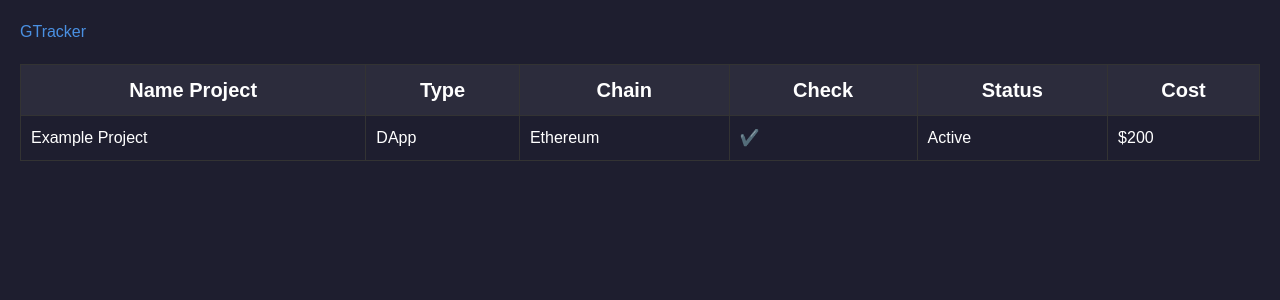
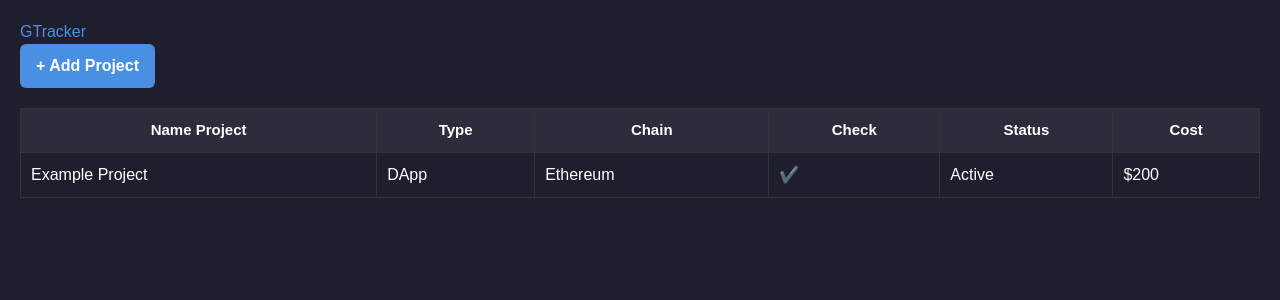
Before and after one commit to gardea22/GTracker, a Next.js app: page / in a window 1280 px wide. Shown: the top 300 px of the page. Built offline with nearby package versions, Linux system fonts and the light colour scheme.

Commit message:
Update page.tsx

```diff
--- a/app/page.tsx
+++ b/app/page.tsx
@@ -1,9 +1,22 @@
-import React from 'react';
+import React, { useState } from 'react';
 
 const Dashboard = () => {
+  const [showModal, setShowModal] = useState(false);
+
+  const handleSubmit = (e: React.FormEvent) => {
+    e.preventDefault();
+    // Di sini kamu bisa ambil data form dan masukkan ke tabel
+    alert("Data submitted!");
+    setShowModal(false);
+  };
+
   return (
-    <div style={{ fontFamily: 'Arial, sans-serif', padding: '20px', backgroundColor: '#1e1e2f', minHeight: '100vh' }}>
+    <div style={{ fontFamily: 'Arial, sans-serif', padding: '20px', backgroundColor: '#1e1e2f', minHeight: '100vh', color: 'white' }}>
       <h1 style={{ textAlign: 'left', color: '#4A90E2' }}>GTracker</h1>
+
+      <button onClick={() => setShowModal(true)} style={buttonStyle}>
+        + Add Project
+      </button>
 
       <table style={{ width: '100%', borderCollapse: 'collapse', marginTop: '20px' }}>
         <thead>
@@ -27,12 +40,32 @@ const Dashboard = () => {
           </tr>
         </tbody>
       </table>
+
+      {/* Modal */}
+      {showModal && (
+        <div style={overlayStyle}>
+          <div style={modalStyle}>
+            <h2 style={{ color: '#4A90E2' }}>Add New Project</h2>
+            <form onSubmit={handleSubmit}>
+              <input type="text" placeholder="Name Project" required style={inputStyle} />
+              <input type="text" placeholder="Type" required style={inputStyle} />
+              <input type="text" placeholder="Chain" required style={inputStyle} />
+              <input type="text" placeholder="Status" required style={inputStyle} />
+              <input type="number" placeholder="Cost" required style={inputStyle} />
+              <div style={{ marginTop: '10px' }}>
+                <button type="submit" style={submitStyle}>Submit</button>
+                <button onClick={() => setShowModal(false)} style={cancelStyle}>Cancel</button>
+              </div>
+            </form>
+          </div>
+        </div>
+      )}
     </div>
   );
 };
 
 const thStyle: React.CSSProperties = {
-  fontSize: '20px',
+  fontSize: '15px',
   fontWeight: 'bold',
   border: '1px solid #333',
   padding: '10px',
@@ -49,4 +82,61 @@ const tdStyle: React.CSSProperties = {
   color: '#ffffff',
 };
 
+const buttonStyle: React.CSSProperties = {
+  backgroundColor: '#4A90E2',
+  color: '#fff',
+  border: 'none',
+  padding: '10px 16px',
+  borderRadius: '6px',
+  cursor: 'pointer',
+  fontWeight: 'bold',
+};
+
+const overlayStyle: React.CSSProperties = {
+  position: 'fixed',
+  top: 0, left: 0, right: 0, bottom: 0,
+  backgroundColor: 'rgba(0, 0, 0, 0.7)',
+  display: 'flex',
+  justifyContent: 'center',
+  alignItems: 'center',
+  zIndex: 1000,
+};
+
+const modalStyle: React.CSSProperties = {
+  backgroundColor: '#2c2c3c',
+  padding: '20px',
+  borderRadius: '8px',
+  width: '300px',
+  color: 'white',
+};
+
+const inputStyle: React.CSSProperties = {
+  width: '100%',
+  padding: '8px',
+  marginTop: '10px',
+  borderRadius: '4px',
+  border: '1px solid #555',
+  backgroundColor: '#1e1e2f',
+  color: 'white',
+};
+
+const submitStyle: React.CSSProperties = {
+  backgroundColor: '#4A90E2',
+  color: 'white',
+  border: 'none',
+  padding: '8px 12px',
+  borderRadius: '4px',
+  marginRight: '10px',
+  cursor: 'pointer',
+};
+
+const cancelStyle: React.CSSProperties = {
+  backgroundColor: '#555',
+  color: 'white',
+  border: 'none',
+  padding: '8px 12px',
+  borderRadius: '4px',
+  cursor: 'pointer',
+};
+
 export default Dashboard;
```
